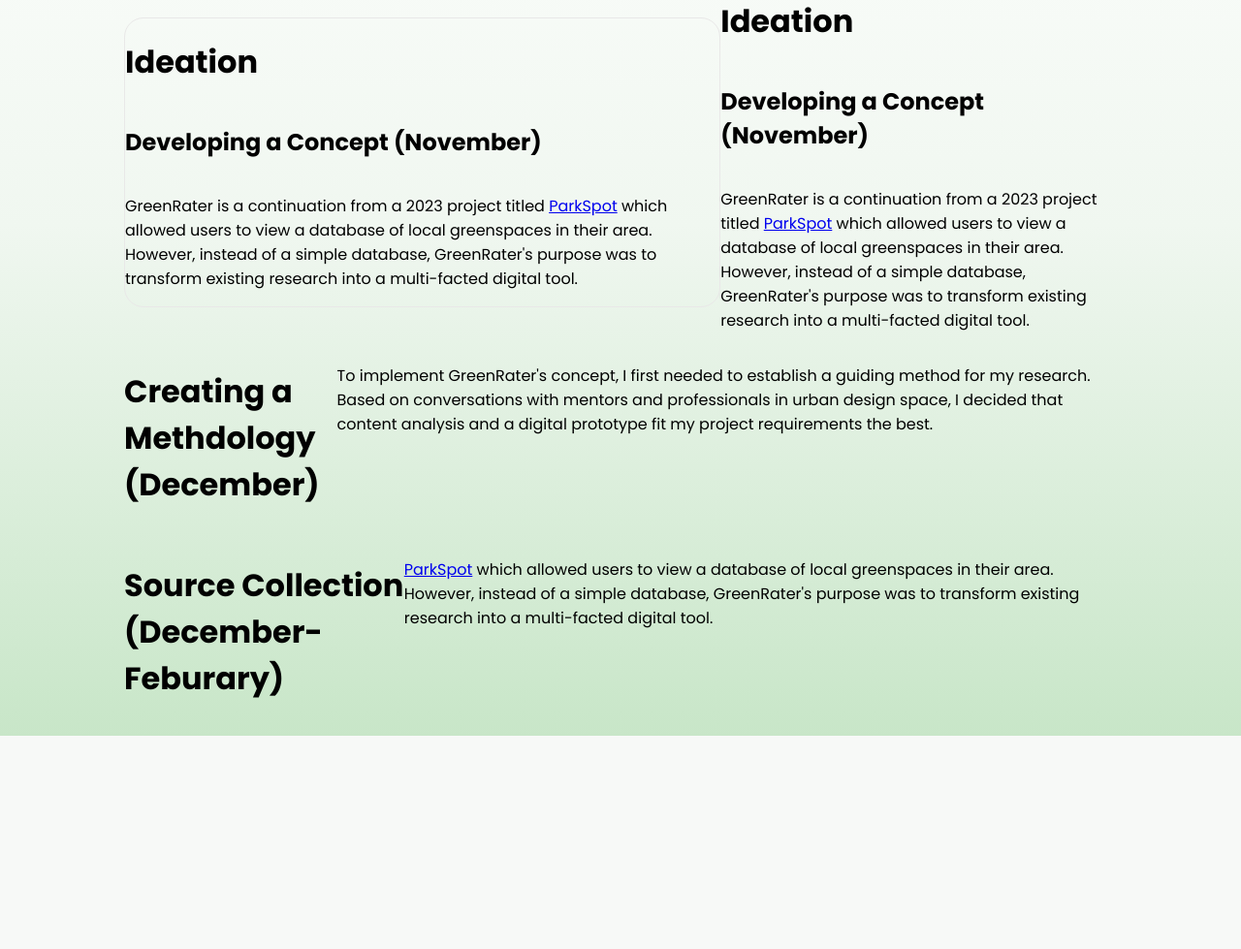
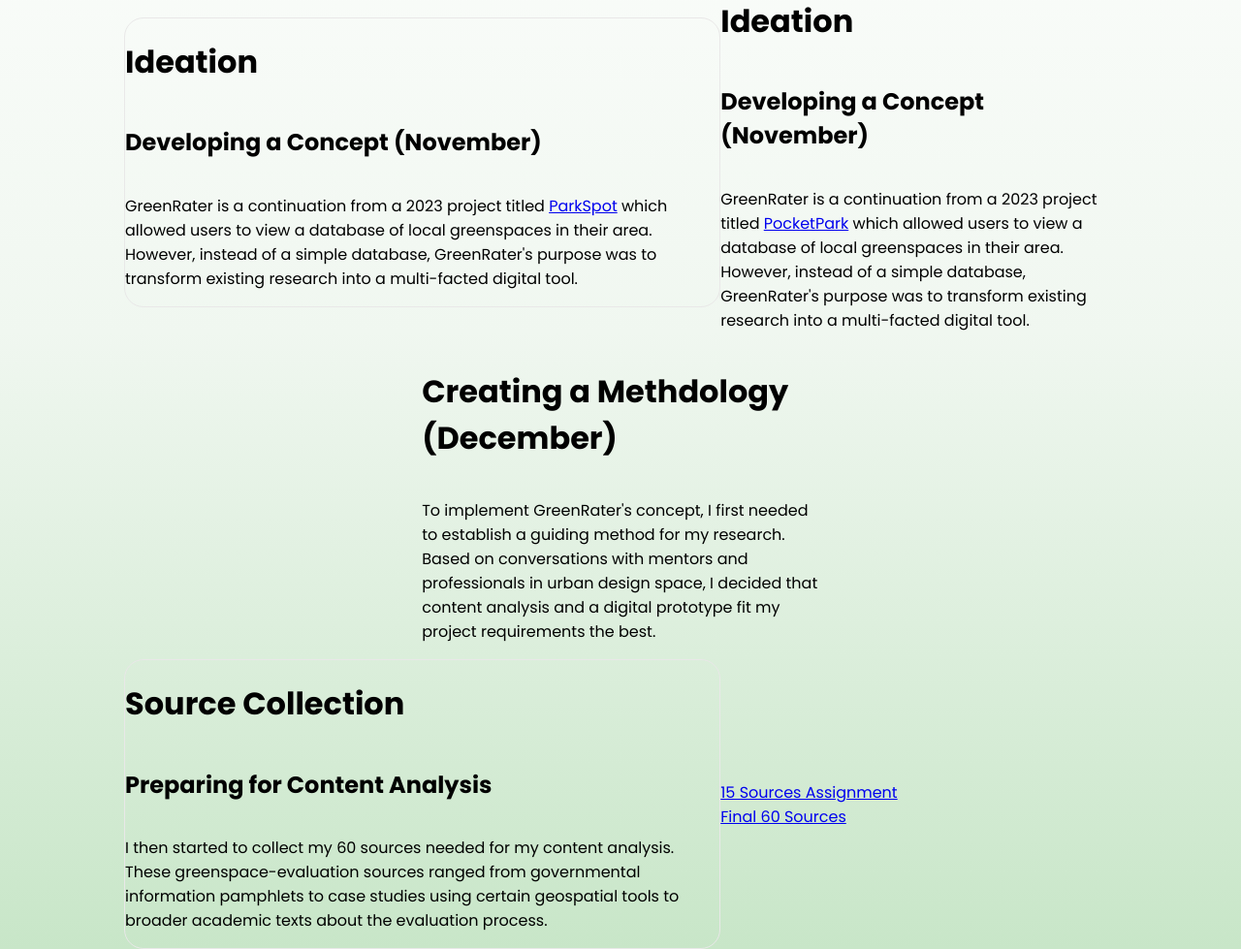
Before and after one commit to lurplee/greenspace_project, a Flask app: page /process in a window 1280 px wide. Shown: the part 294-1273 px from the top of the page at 97% size. Before the commit the page ends 1053 px from the top, so only its background shows below. Run offline with Flask 3, Linux system fonts and the light colour scheme.

Commit message:
Adding content to process.html

```diff
--- a/templates/process.html
+++ b/templates/process.html
@@ -55,21 +55,39 @@
         <div class="content-right">
         <h1>Ideation</h1>
         <h2>Developing a Concept (November)</h2>
-        <p>GreenRater is a continuation from a 2023 project titled <a href ="https://www.youtube.com">ParkSpot</a> which allowed users to view a database of local greenspaces in their area. However, instead of a simple database, GreenRater's purpose was to transform existing research into a multi-facted digital tool. </p>
+        <p>GreenRater is a continuation from a 2023 project titled <a href ="https://www.youtube.com">PocketPark</a> which allowed users to view a database of local greenspaces in their area. However, instead of a simple database, GreenRater's purpose was to transform existing research into a multi-facted digital tool. </p>
 
         </div>
     </div>
+
+    <div class="content-page">
         <div class="content-section">
+            <div class ="content-right">
                 <h1>Creating a Methdology (December)</h1>
                 <p>To implement GreenRater's concept, I first needed to establish a guiding method for my research. Based on conversations with mentors and professionals in urban design space, I decided that content analysis and a digital prototype fit my project requirements the best.</p>
             </div>
+        </div>
 
         <div class="content-section">
-        <h1>Source Collection (December-Feburary)</h1>
-        <p> <a href ="https://www.youtube.com">ParkSpot</a> which allowed users to view a database of local greenspaces in their area. However, instead of a simple database, GreenRater's purpose was to transform existing research into a multi-facted digital tool. </p>
+            <div class = "content-left">
+                <h1> Source Collection</h1>
+                <h2>Preparing for Content Analysis</h2>
+                <p>I then started to collect my 60 sources needed for my content analysis. These greenspace-evaluation sources ranged from governmental information pamphlets to case studies using certain geospatial tools to broader academic texts about the evaluation process. </p>
             </div>
 
+            <div class = "content-right">
+                <a href ="#">
+                    15 Sources Assignment
+                </a>
 
+                <a href ="#">
+                    Final 60 Sources
+                </a>
+
+            </div>
+        </div>
+
+    </div>
 
 
 
```
Lines whose indentation alone changed are shown as unchanged.
